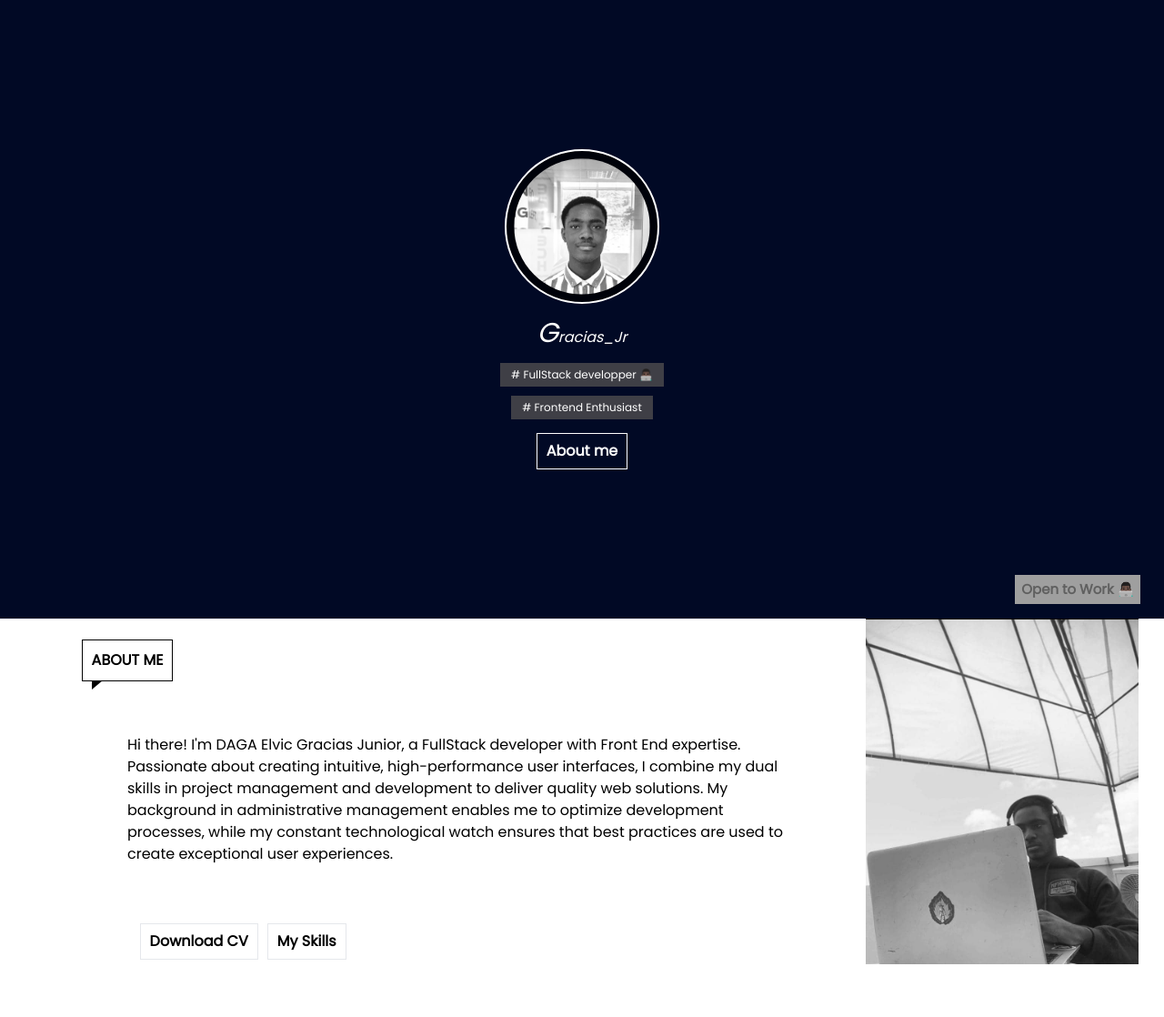
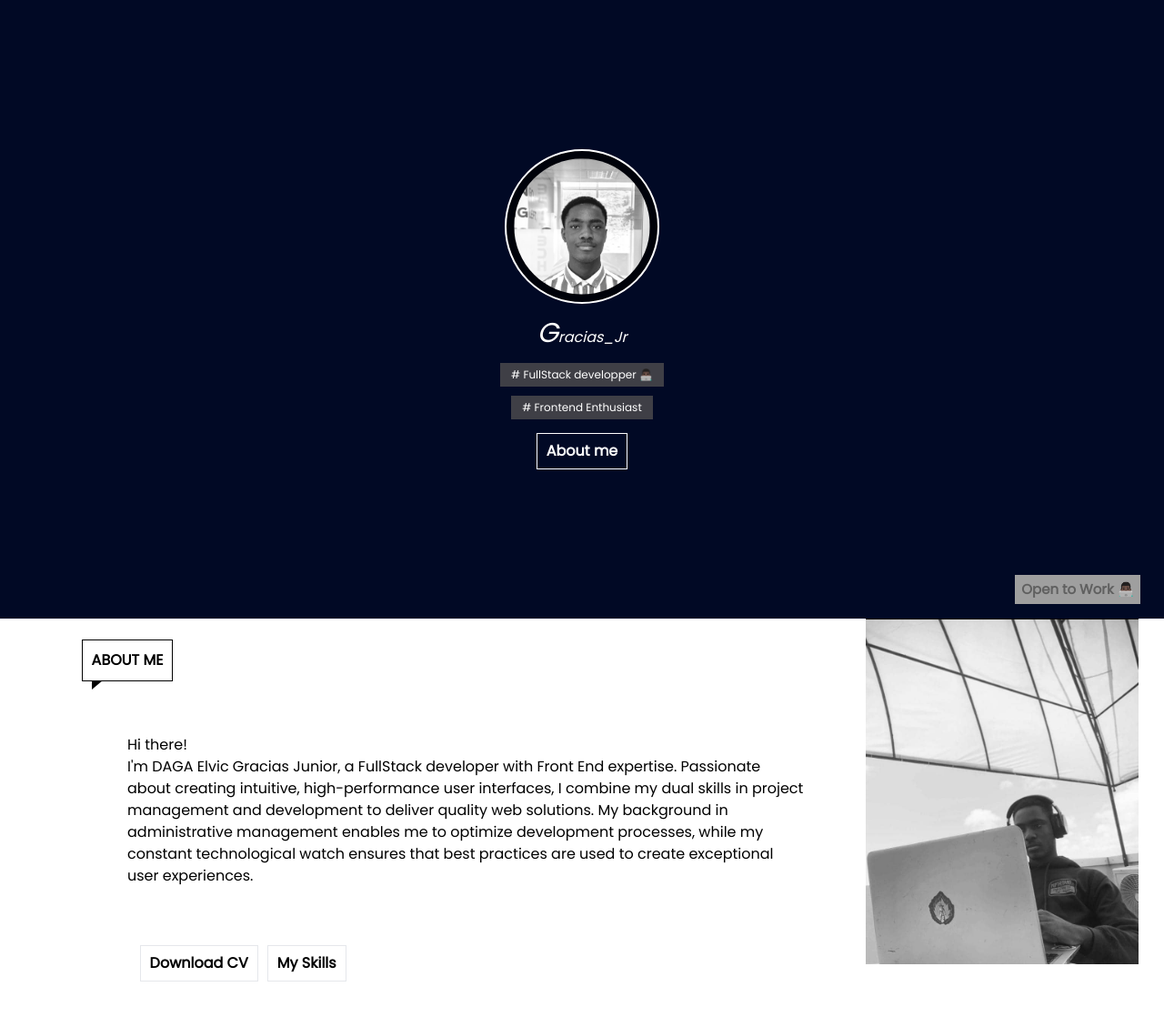
Before and after one commit to Graciasjr/Gracias_jr2, a plain HTML site: page index.html in a window 1280 px wide. Shown: the part 80-1198 px from the top of the page at 91% size. Drawn offline with nearby package versions, Linux system fonts and the light colour scheme; files whose address does not match are found by name.

Commit message:
[update]:about me updated

```diff
--- a/index.html
+++ b/index.html
@@ -61,7 +61,7 @@
             <span class="title text-black  before:text-black after:border-b-black">ABOUT ME</span>
             <img class="sm:absolute lg:block hidden right-7 w-[300px]" src="./Image//IDENTITE3.jpeg" alt="">
             <div class="w-[80%] sm:w-[60%] h-auto ml-[10%] mt-[9%] absolutes top-[17%] left-[10%] p-3 rounded-md text-black bg-white bg-opacity-80">
-                Hi there!
+                Hi there! <br>
                 I'm DAGA Elvic Gracias Junior, a FullStack developer with Front End expertise. Passionate about creating intuitive,
                 high-performance user interfaces, I combine my dual skills in project management and development to deliver quality web solutions. My background in administrative management enables me to optimize development processes, while my constant technological
                 watch ensures that best practices are used to create exceptional user experiences.
```
